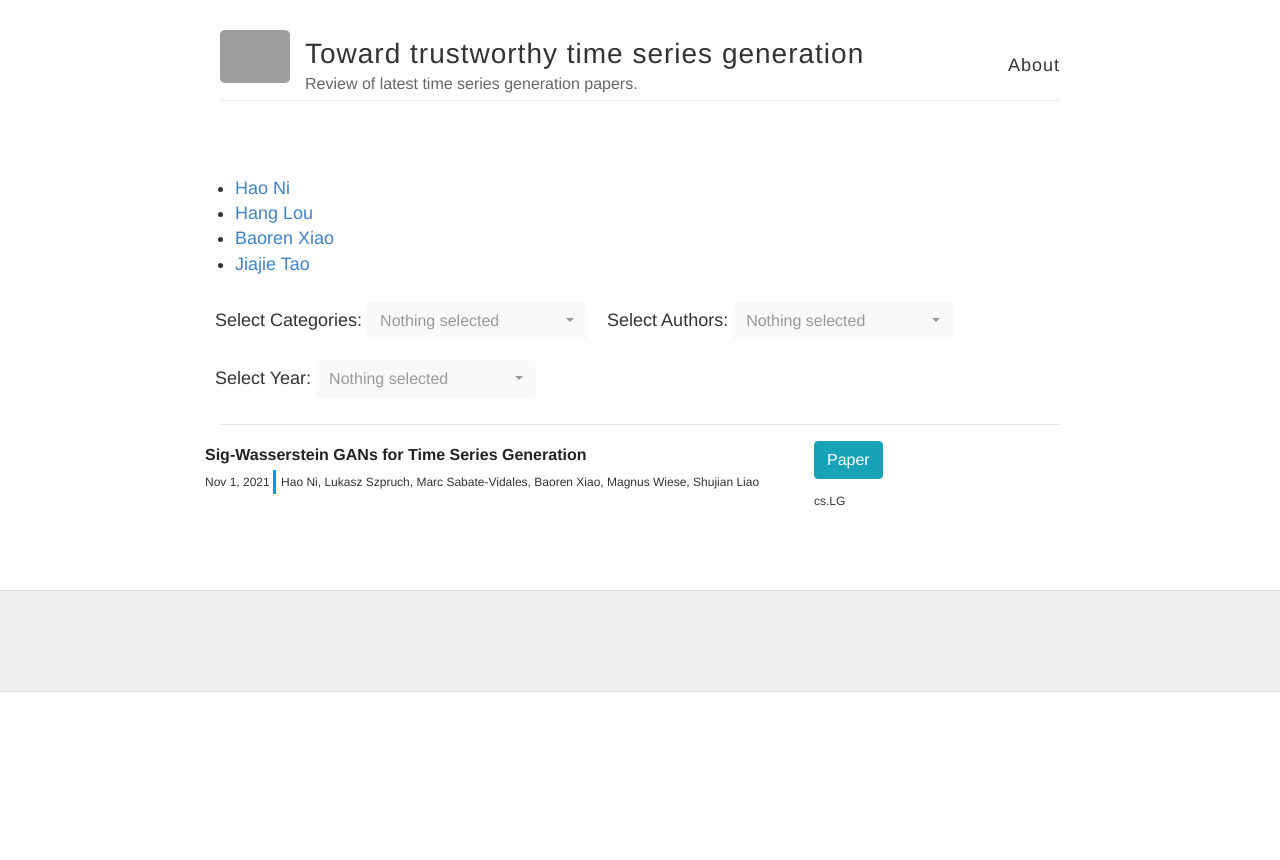
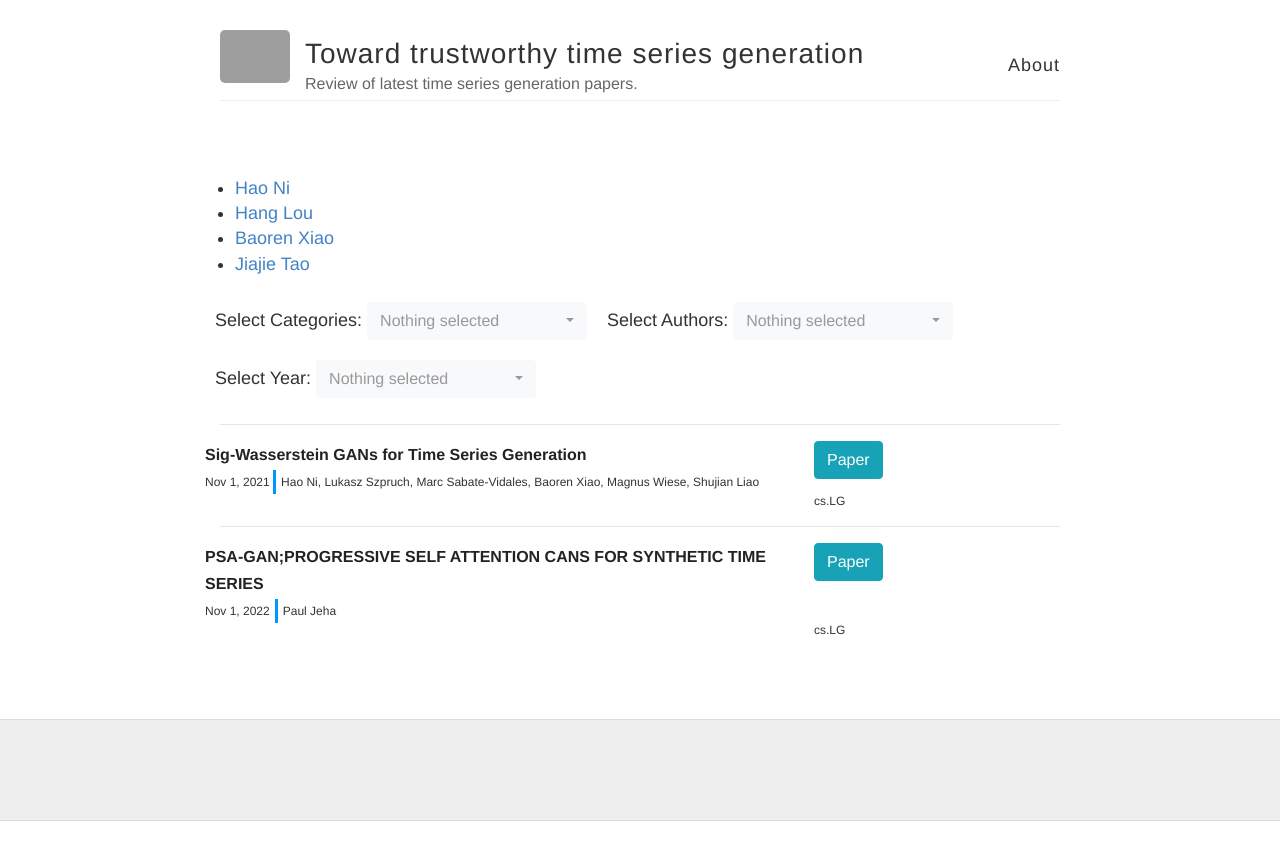
Before and after one commit to DeepIntoStreams/Evaluation-of-Time-Series-Generative-Models, a Jekyll site: the page built from docs/index.html, in a window 1280 px wide. Shown: the top 860 px of the page. Built offline with Jekyll 4.4.1, drawn with Linux system fonts in a browser that asks for light colours; comment, search, counter and statistics services are not loaded; grey boxes are pictures that could not be loaded.

Commit message:
add another paper info

```diff
--- a/docs/index.html
+++ b/docs/index.html
@@ -126,6 +126,55 @@ layout: default
 </div>
 <!--EndPost--------------------------------------------------------------------------------------------------------------------------------------------->
 
+{% assign id = 1 %}
+ <hr/>
+
+ <!--Post--------------------------------------------------------------------------------------------------------------------------------------------->
+{% assign id = id | plus:1 %}
+<div class="entry">
+	<div class="row">
+	  <div class="column1" >
+{% capture x %}
+## PSA-GAN;PROGRESSIVE SELF ATTENTION CANS FOR SYNTHETIC TIME SERIES
+{% endcapture %}{{ x | markdownify }}
+
+<div id="block_container">
+		<div id="bloc2">
+         <span class="dates"> Nov 1, 2022</span>
+         <span class="authors"> Paul Jeha </span>
+		</div>
+</div>
+
+	  </div>
+	  <div class="column2" >
+	    <div id="block_container">
+		<div id="bloc2">
+		<a href="https://openreview.net/pdf?id=Ix_mh42xq5w" target="_blank" class="btn btn-info" role="button"> Paper </a>
+		</div>
+		<div id="bloc3">
+
+		</div>
+	     </div>
+	  </div>
+	</div>
+	<div class="row">
+	  <div class="column1" >
+	  </div>
+	  <div class="column2">
+		  <div class="tags">
+			  cs.LG
+		  </div>
+
+	  </div>
+	</div>
+
+<div class="collapse" id="collapse{{ id }}">
+{% capture x %}
+
+{% endcapture %}{{ x | markdownify }}
+</div>
+</div>
+<!--EndPost--------------------------------------------------------------------------------------------------------------------------------------------->
 <script src="https://utteranc.es/client.js"
         repo="hello0630/Evaluation-of-Time-Series-Generative-Models.github.io"
         issue-term="pathname"
```
